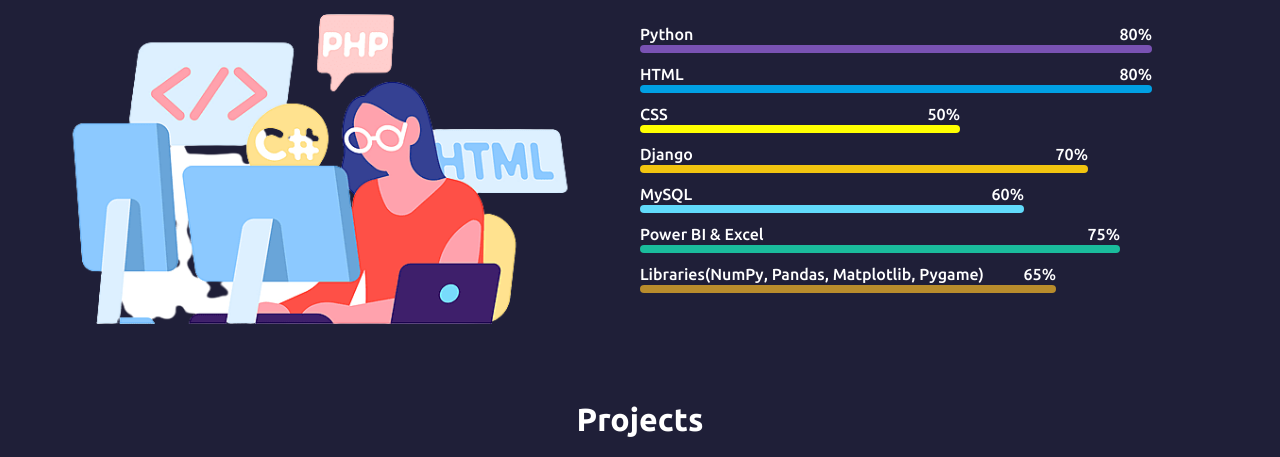
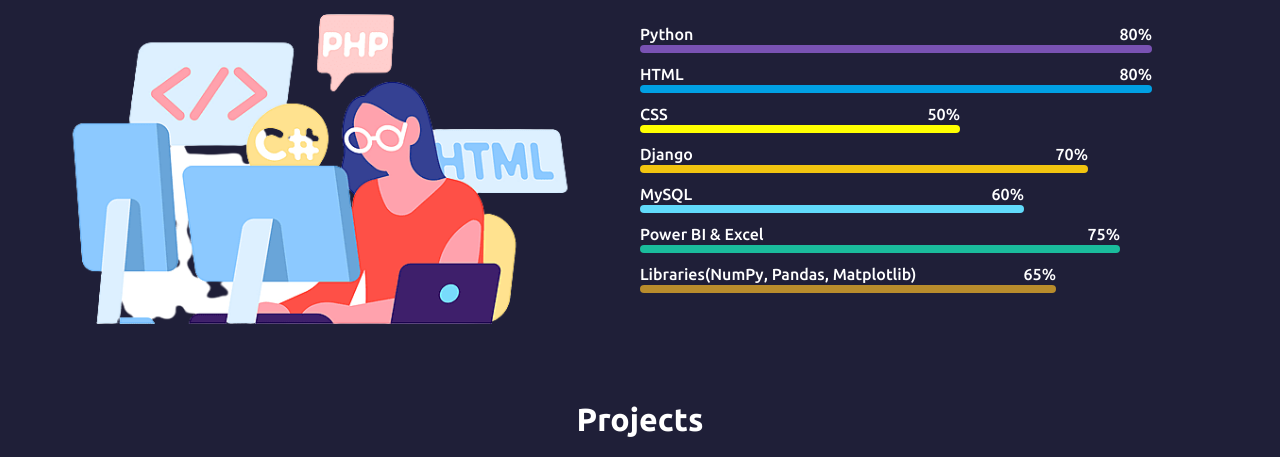
Before and after one commit to Pritesh2706/My-Portfolio-Website, a Django app: page / in a window 1280 px wide; the page is wider, and only the part inside the window is pictured. Shown: the part 1492-1949 px from the top of that part. Run offline with Django 3.2, Linux system fonts and the light colour scheme; some libraries are stand-ins or nearby versions.

Commit message:
Update home.html

```diff
--- a/Demo-portfolio-django-project-main/Demo-portfolio-django-project-main/portfolio/Base/templates/home.html
+++ b/Demo-portfolio-django-project-main/Demo-portfolio-django-project-main/portfolio/Base/templates/home.html
@@ -89,7 +89,7 @@
                     <div class="django bar p-relative"><span class="bar-content left t-white">Django</span><span class="bar-content right-skills t-white">70%</span></div>
                     <div class="mysql bar p-relative"><span class="bar-content left t-white">MySQL</span><span class="bar-content right-skills t-white">60%</span></div>
                     <div class="powerbi-excel bar p-relative"><span class="bar-content left t-white">Power BI & Excel</span><span class="bar-content right-skills t-white">75%</span></div>
-                    <div class="libraries bar p-relative"><span class="bar-content left t-white">Libraries(NumPy, Pandas, Matplotlib, Pygame)</span><span class="bar-content right-skills t-white">65%</span></div>
+                    <div class="libraries bar p-relative"><span class="bar-content left t-white">Libraries(NumPy, Pandas, Matplotlib)</span><span class="bar-content right-skills t-white">65%</span></div>
 
                 </div>
             </div>
```
